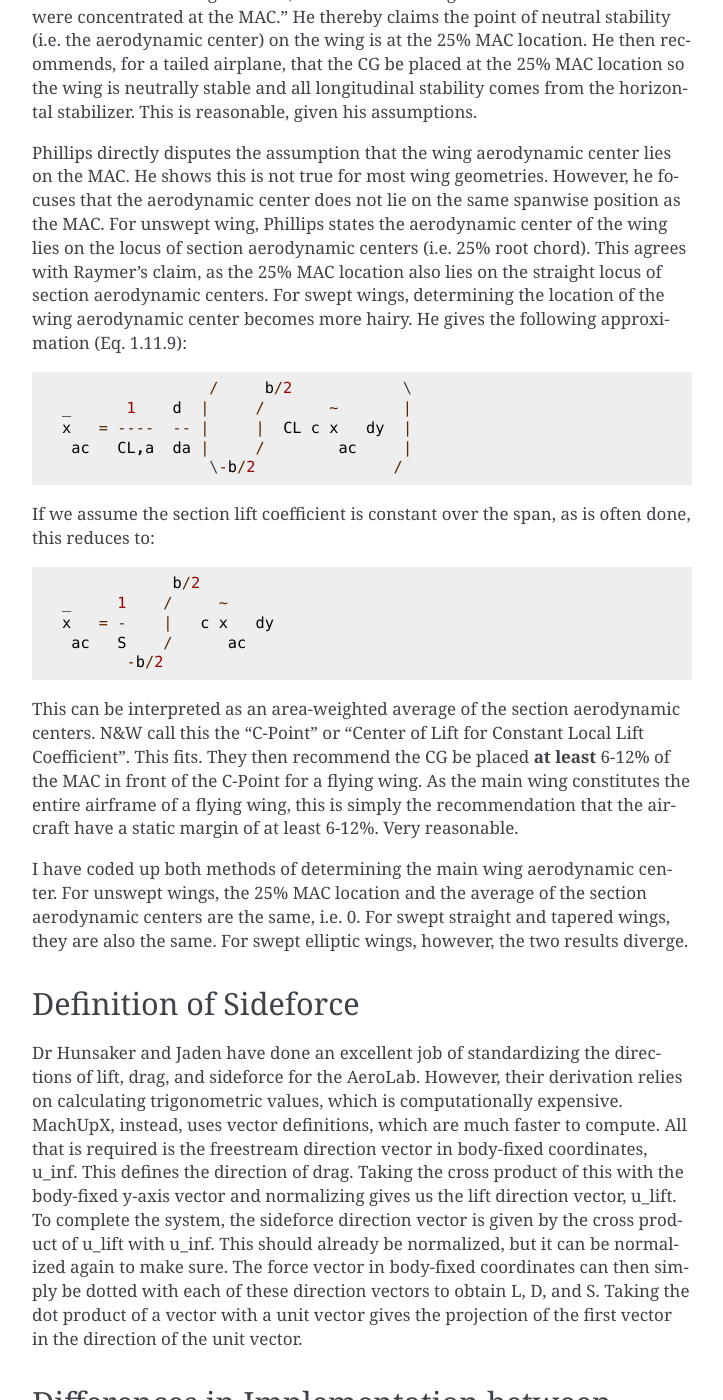
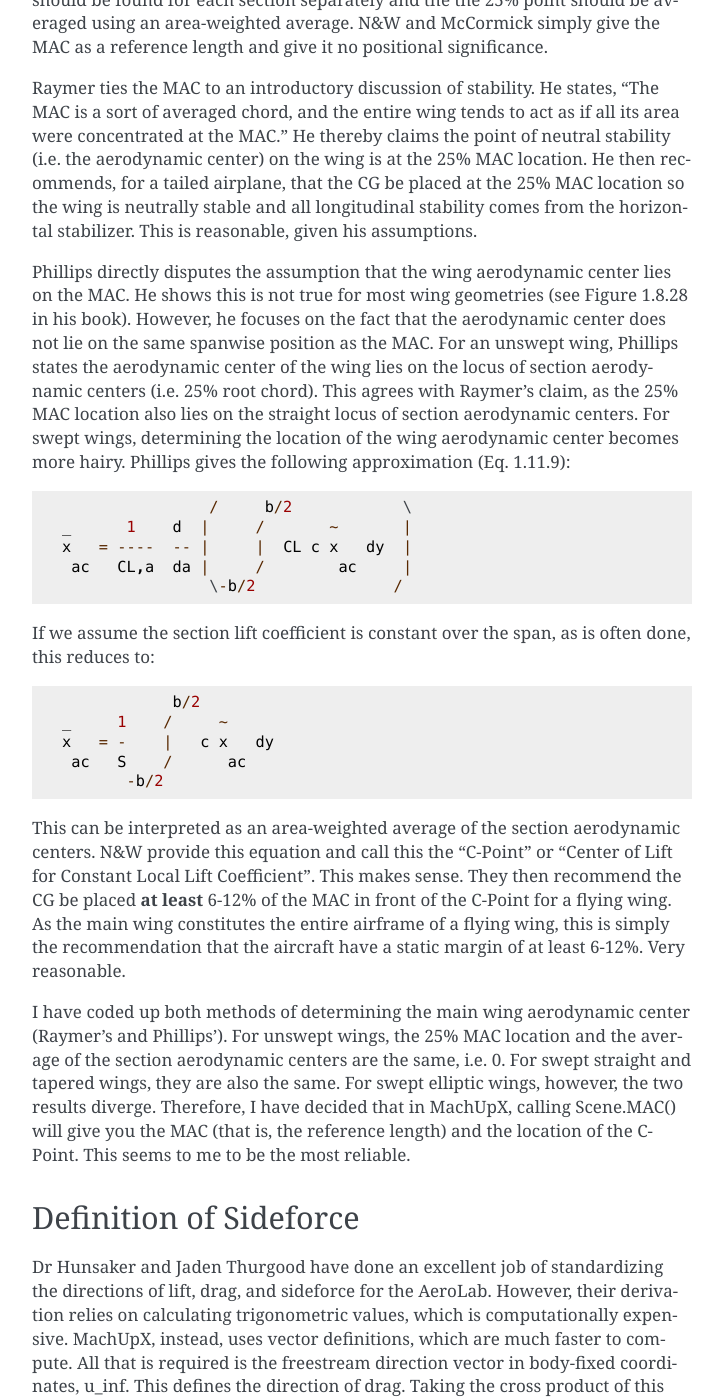
Before and after one commit to usuaero/MachUpX, a Sphinx documentation site: the page built from docs/source/developer_notes.md, in a window 1280 px wide and 1400 px high, scrolled down 2064 px. Shown: the whole window, without its empty margins (388-1111 px from the left). Built offline with Sphinx 7.4.7, drawn with Linux system fonts in a browser that asks for light colours; some of the changed text lies outside the part shown.

Commit message:
Incremented version number and updated docs.

````diff
--- a/docs/source/conf.py
+++ b/docs/source/conf.py
@@ -22,7 +22,7 @@
 author = 'Cory Goates, Doug Hunsaker'
 
 # The full version, including alpha/beta/rc tags
-release = '2.2.0'
+release = '2.2.1'
 
 
 # -- General configuration ---------------------------------------------------
--- a/docs/source/developer_notes.md
+++ b/docs/source/developer_notes.md
@@ -2,15 +2,15 @@
 The purpose of this document is to explain the inner workings of MachUpX for those who are developing it. Please update this as often as you can.
 
 ## Numerical Lifting-Line Implementation
-MachUpX solves the formulation of the numerical lifting-line equation presented in Cory Goates' Master's thesis. This formulation differs somewhat from the original formulation by Phillips and Snyder. Most significantly, the formulation is generalized to allow multiple aircraft to be analyzed at once. MachUpX sets up and solves the lifting-line equation in Earth-fixed coordinates. Once the distribution of vortex strengths is obtained, the forces and moments are integrated then transformed to the body-fixed frame for each aircraft.
+MachUpX solves the formulation of the numerical lifting-line equation presented in Reid *A General Approach to Lifting-Line Theory, Applied to Wings with Sweep* and Goates, et al. "A Practical Implementation of General Numerical Lifting-Line Theory", *AIAA SciTech Conference*, 2020. This formulation differs somewhat from the original formulation by Phillips and Snyder. Most significantly, the formulation is generalized to allow multiple aircraft to be analyzed at once. MachUpX sets up and solves the lifting-line equation in Earth-fixed coordinates. Once the distribution of vortex strengths is obtained, the forces and moments are integrated then transformed to the body-fixed frame for each aircraft.
 
 ## Multiple Aircraft
-For the most part, MachUpX is ignorant of how many aircraft are in the scene. When performing calculations, it will simply execute a for loop on the stored dictionary of aircraft.
+For the most part, MachUpX is ignorant of how many aircraft are in the scene. When performing calculations, it will simply execute a for loop on the stored dictionary of aircraft. I have made some exceptions to this to try to speed things up. The exceptions have mostly been made in instances where there are calculations which could be performed at both the scene or the aircraft leve. To speed things up, I've dropped the computations down to the aircraft level where possible.
 
 ## API to Aircraft
 When using MachUpX as a Python module, the Airplane class is never exposed to the user. Rather, the user calls getters and setters through the Scene class and supplies the name of the target aircraft to effect changes.
 
-In the future, it could be beneficial to allow the user access to the Airplane class directly. The user could instantiate and aircraft object and then pass this object as an argument to the Scene constructor. This would require some kind of listener/binding between the Airplane class and the Scene class so that certain functions in the Scene class, such as ```_perform_geometry_calculations()```, are called whenever a change is made to the Airplane object. This is just an idea.
+In the future, it could be beneficial to allow the user access to the Airplane class directly. The user could instantiate an aircraft object and then pass this object as an argument to the Scene constructor. This would require some kind of listener/binding between the Airplane class and the Scene class so that certain functions in the Scene class, such as ```_perform_geometry_calculations()```, are called whenever a change is made to the Airplane object. This is just an idea.
 
 ## Wing Segment Tree Structure
 In implementing the WingSegment class, the set of wing segments constituting an airplane are stored as a tree. There is an origin segment, which has no properties. Other segments are then attached to (or more accurately, defined relative to) this segment. Each segment knows which segments are attached to it and segments are added recursively. This structural choice was motivated by two factors. For one, recursion is elegant, simple, and fast. The second is that this will more naturally allow for calculating the influence of forces and moments exerted by outboard wing segments on inboard segments. The tree can be traversed recursively and forces, moments, and aeroelastic deflections can be integrated as the function backs out of the recursion. Aeroelastic effects are not yet implemented in MachUpX and so this may change in the future as needed functionality becomes clearer.
@@ -35,7 +35,7 @@
 
 Raymer ties the MAC to an introductory discussion of stability. He states, "The MAC is a sort of averaged chord, and the entire wing tends to act as if all its area were concentrated at the MAC." He thereby claims the point of neutral stability (i.e. the aerodynamic center) on the wing is at the 25% MAC location. He then recommends, for a tailed airplane, that the CG be placed at the 25% MAC location so the wing is neutrally stable and all longitudinal stability comes from the horizontal stabilizer. This is reasonable, given his assumptions.
 
-Phillips directly disputes the assumption that the wing aerodynamic center lies on the MAC. He shows this is not true for most wing geometries. However, he focuses that the aerodynamic center does not lie on the same spanwise position as the MAC. For unswept wing, Phillips states the aerodynamic center of the wing lies on the locus of section aerodynamic centers (i.e. 25% root chord). This agrees with Raymer's claim, as the 25% MAC location also lies on the straight locus of section aerodynamic centers. For swept wings, determining the location of the wing aerodynamic center becomes more hairy. He gives the following approximation (Eq. 1.11.9):
+Phillips directly disputes the assumption that the wing aerodynamic center lies on the MAC. He shows this is not true for most wing geometries (see Figure 1.8.28 in his book). However, he focuses on the fact that the aerodynamic center does not lie on the same spanwise position as the MAC. For an unswept wing, Phillips states the aerodynamic center of the wing lies on the locus of section aerodynamic centers (i.e. 25% root chord). This agrees with Raymer's claim, as the 25% MAC location also lies on the straight locus of section aerodynamic centers. For swept wings, determining the location of the wing aerodynamic center becomes more hairy. Phillips gives the following approximation (Eq. 1.11.9):
 
                     /     b/2            \
     _      1    d  |     /       ~       |
@@ -51,27 +51,34 @@
      ac   S    /      ac
            -b/2
 
-This can be interpreted as an area-weighted average of the section aerodynamic centers. N&W call this the "C-Point" or "Center of Lift for Constant Local Lift Coefficient". This fits. They then recommend the CG be placed **at least** 6-12% of the MAC in front of the C-Point for a flying wing. As the main wing constitutes the entire airframe of a flying wing, this is simply the recommendation that the aircraft have a static margin of at least 6-12%. Very reasonable.
+This can be interpreted as an area-weighted average of the section aerodynamic centers. N&W provide this equation and call this the "C-Point" or "Center of Lift for Constant Local Lift Coefficient". This makes sense. They then recommend the CG be placed **at least** 6-12% of the MAC in front of the C-Point for a flying wing. As the main wing constitutes the entire airframe of a flying wing, this is simply the recommendation that the aircraft have a static margin of at least 6-12%. Very reasonable.
 
-I have coded up both methods of determining the main wing aerodynamic center. For unswept wings, the 25% MAC location and the average of the section aerodynamic centers are the same, i.e. 0. For swept straight and tapered wings, they are also the same. For swept elliptic wings, however, the two results diverge.
+I have coded up both methods of determining the main wing aerodynamic center (Raymer's and Phillips'). For unswept wings, the 25% MAC location and the average of the section aerodynamic centers are the same, i.e. 0. For swept straight and tapered wings, they are also the same. For swept elliptic wings, however, the two results diverge. Therefore, I have decided that in MachUpX, calling Scene.MAC() will give you the MAC (that is, the reference length) and the location of the C-Point. This seems to me to be the most reliable.
 
 ## Definition of Sideforce
-Dr Hunsaker and Jaden have done an excellent job of standardizing the directions of lift, drag, and sideforce for the AeroLab. However, their derivation relies on calculating trigonometric values, which is computationally expensive. MachUpX, instead, uses vector definitions, which are much faster to compute. All that is required is the freestream direction vector in body-fixed coordinates, u_inf. This defines the direction of drag. Taking the cross product of this with the body-fixed y-axis vector and normalizing gives us the lift direction vector, u_lift. To complete the system, the sideforce direction vector is given by the cross product of u_lift with u_inf. This should already be normalized, but it can be normalized again to make sure. The force vector in body-fixed coordinates can then simply be dotted with each of these direction vectors to obtain L, D, and S. Taking the dot product of a vector with a unit vector gives the projection of the first vector in the direction of the unit vector.
+Dr Hunsaker and Jaden Thurgood have done an excellent job of standardizing the directions of lift, drag, and sideforce for the AeroLab. However, their derivation relies on calculating trigonometric values, which is computationally expensive. MachUpX, instead, uses vector definitions, which are much faster to compute. All that is required is the freestream direction vector in body-fixed coordinates, u_inf. This defines the direction of drag. Taking the cross product of this with the body-fixed y-axis vector and normalizing gives us the lift direction vector, u_lift. To complete the system, the sideforce direction vector is given by the cross product of u_lift with u_inf. This should already be normalized, but it can be normalized again to make sure. The force vector in body-fixed coordinates can then simply be dotted with each of these direction vectors to obtain L, D, and S. Taking the dot product of a vector with a unit vector gives the projection of the first vector in the direction of the unit vector.
 
 ## Differences in Implementation between MachUpX and MachUp Pro
 Users will notice that differences exist between the results obtained from the two versions of MachUp. Here is a list of things which vary in the implementations and which will affect results.
 
 * MachUpX allows Kuchemann's LAC correction.
-* MachUpX implements Reid's swept section properties corrections.
+* MachUpX implements thin-airfoil theory corrections to swept section properties.
 * MachUpX implements Reid's horseshoe vortex geometry corrections (i.e. jointed vortices and effective LAC).
 * MachUpX redimensionalizes section properties using the total (freestream plus induced) velocity at each control point. MachUp Pro uses only the freestream.
 * MachUpX has a slightly different nonlinear Jacobian (a consequence of the above). This does not affect the final solution, only convergence rates.
 * MachUpX defaults to clustering control points about flap edges.
 * MachUpX uses CL_max to truncate section lift coefficients within the lifting-line algorithm. MachUp Pro only uses this to determine stall onset.
 
-All of these can be toggled in MachUpX by the user. Under the "grid" parameter for each wing, "reid_corrections" and "flap_edge_cluster" can be specified. Also, "ac_offset" can be set as "kucheman n" for each wing. In the input file under "solver", "correct_sections_for_sweep" and "machup_pro_deriv" can be specified. "CL_max" is specified in the input for each airfoil.
+All of these can be toggled in MachUpX by the user. Under the "grid" parameter for each wing, "reid_corrections" and "flap_edge_cluster" can be specified. Also, "ac_offset" can be set as "kuchemann" for each wing. In the input file under "solver", "correct_sections_for_sweep" and "machup_pro_deriv" can be specified. "CL_max" is specified in the input for each airfoil.
 
 A couple minor differences which cannot be toggled are:
 
 * MachUpX uses the experimental sideslip angle whereas MachUp Pro uses the analytical sideslip angle.
 * MachUpX uses a different definition for the directions of lift, drag, and sideforce. These are guaranteed to be orthogonal, whereas those given by MachUp Pro are not.
+
+## Correcting Section Properties for Sweep
+Jackson's original GNLL uses empirical fits of data he obtained from vortex panel method to correct airfoil sections for sweep. However, he did it such that the corrections for the moment coefficient apply to the moment about the leading edge. This is very inconvenient, especially when using "database" or "poly_fit" type airfoils. For this reason, MachUpX corrects the section coefficients using thin-airfoil theory. These corrections are summarized here (see Goates, et al. "A Practical Implementation of General Numerical Lifting-Line Theory", *AIAA SciTech Conference*, 2020 for a more in-depth discussion).
+
+* Zero-lift angle of attack is scaled by 1/cos(sweep).
+* Section moment coefficient is scaled by 1/cos(sweep).
+* Drag is weird...
--- a/setup.py
+++ b/setup.py
@@ -5,7 +5,7 @@
 import sys
 
 setup(name = 'MachUpX',
-    version = '2.2.0',
+    version = '2.2.1',
     description = "MachUpX: A new implementation of Phillips' numerical lifting-line algorigthm, combining the best of MachUp Pro and MachUp_Py",
     url = 'https://github.com/usuaero/MachUpX',
     author = 'usuaero',
````
Also changed, not shown: docs/source/common_issues.md (+1 -0 lines).
